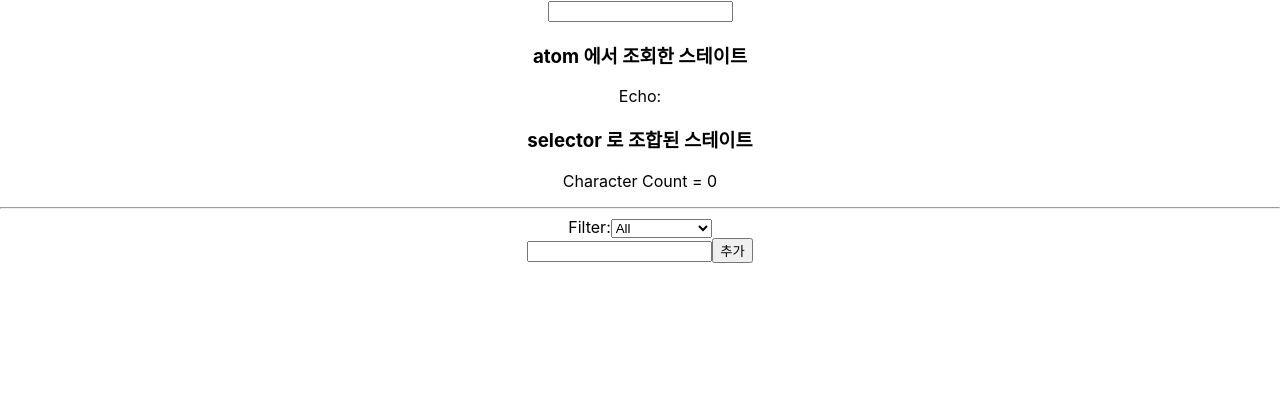
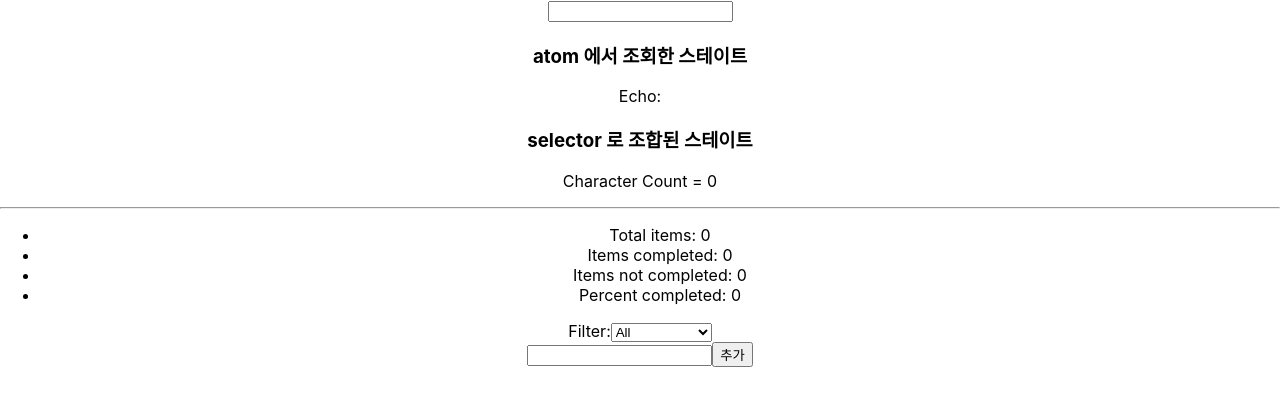
Before and after one commit to aristata/recoil-sample, a React (Create React App) app: page / in a window 1280 px wide. Shown: the top 406 px of the page. Built offline with nearby package versions, Linux system fonts and the light colour scheme.

Commit message:
feat: 통계 적용

```diff
--- a/src/components/todo/TodoList.tsx
+++ b/src/components/todo/TodoList.tsx
@@ -5,6 +5,7 @@
 import TodoItem from "./TodoItem";
 import TodoItemCreator from "./TodoItemCreator";
 import TodoListFilters from "./TodoListFilters";
+import TodoListStats from "./TodoListStats";
 
 const TodoList = () => {
   // changed from todoListState to filteredTodoListState
@@ -13,7 +14,7 @@
 
   return (
     <>
-      {/* <TodoListStats /> */}
+      <TodoListStats />
       <TodoListFilters />
       <TodoItemCreator />
 
--- /dev/null
+++ b/src/components/todo/TodoListStats.tsx
@@ -0,0 +1,20 @@
+import { useRecoilValue } from "recoil";
+import todoListStatsState from "../../recoils/todo/todoListStatsState";
+
+const TodoListStats = () => {
+  const { totalNum, totalCompletedNum, totalUncompletedNum, percentCompleted } =
+    useRecoilValue(todoListStatsState);
+
+  const formattedPercentCompleted = Math.round(percentCompleted * 100);
+
+  return (
+    <ul>
+      <li>Total items: {totalNum}</li>
+      <li>Items completed: {totalCompletedNum}</li>
+      <li>Items not completed: {totalUncompletedNum}</li>
+      <li>Percent completed: {formattedPercentCompleted}</li>
+    </ul>
+  );
+};
+
+export default TodoListStats;
--- /dev/null
+++ b/src/recoils/todo/todoListStatsState.ts
@@ -0,0 +1,22 @@
+import { selector } from "recoil";
+import todoListState from "./todoListState";
+
+const todoListStatsState = selector({
+  key: "todoListStatsState",
+  get: ({ get }) => {
+    const todoList = get(todoListState);
+    const totalNum = todoList.length;
+    const totalCompletedNum = todoList.filter((item) => item.isComplete).length;
+    const totalUncompletedNum = totalNum - totalCompletedNum;
+    const percentCompleted = totalNum === 0 ? 0 : totalCompletedNum / totalNum;
+
+    return {
+      totalNum,
+      totalCompletedNum,
+      totalUncompletedNum,
+      percentCompleted
+    };
+  }
+});
+
+export default todoListStatsState;
```
